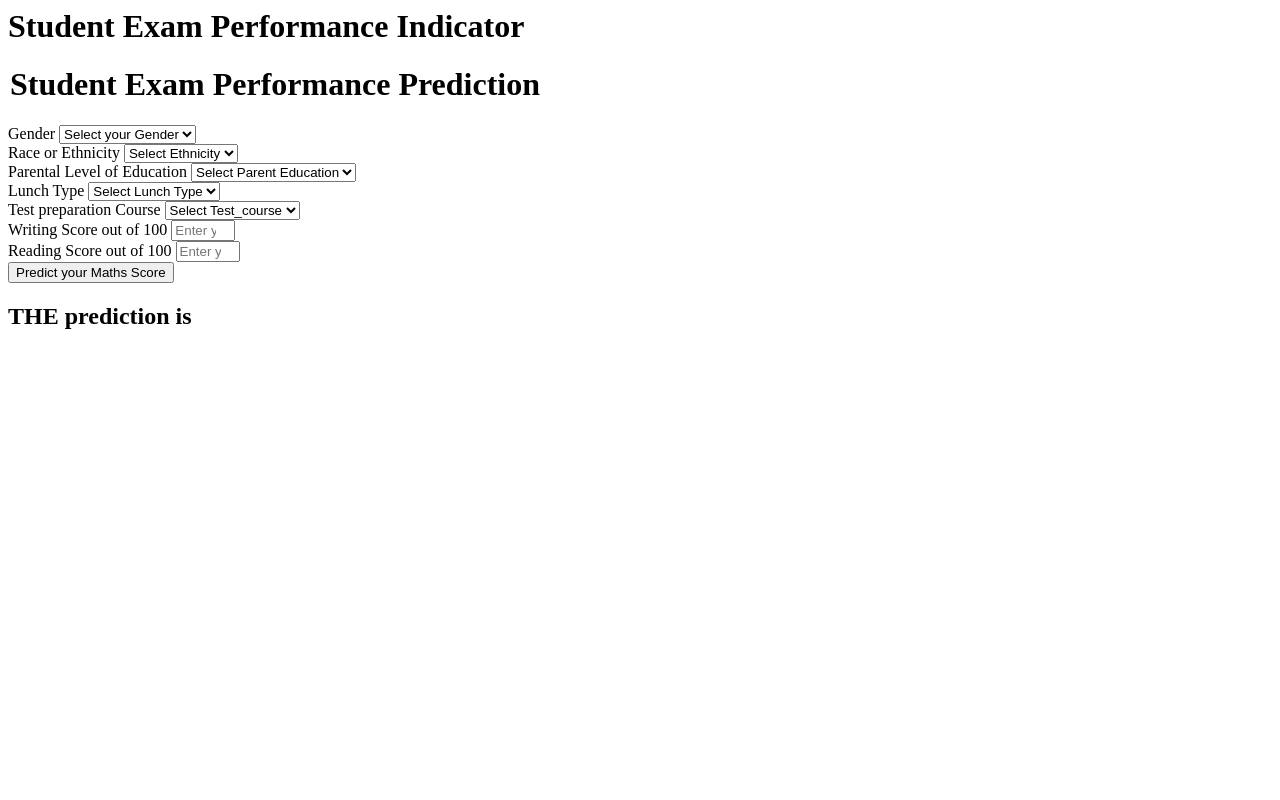
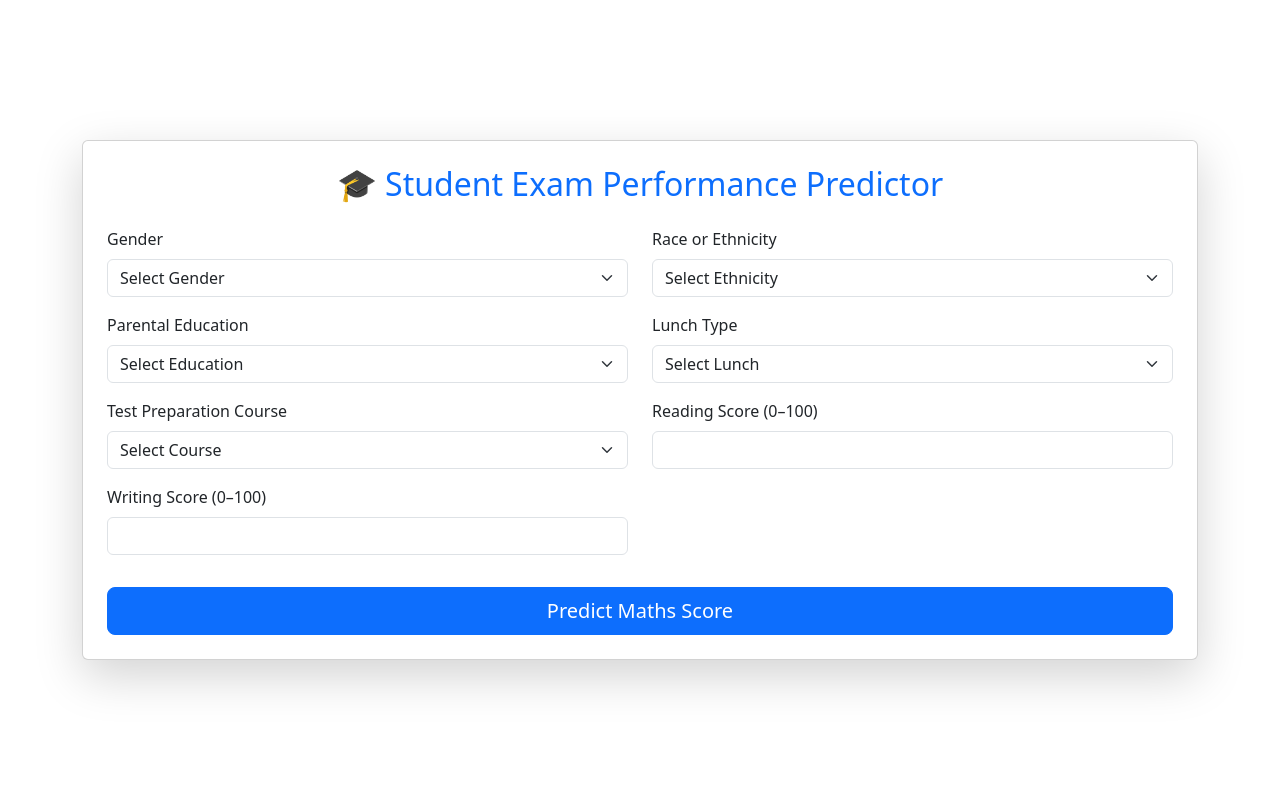
Before and after one commit to harshpatel1605/End-to-End-MLProject, a Flask app: page /predictdata in a window 1280 px wide. Run offline with Flask 3, Linux system fonts and the light colour scheme.

Commit message:
final commit

```diff
--- a/app.py
+++ b/app.py
@@ -1,4 +1,3 @@
-print("Step 1 - App file started")
 from flask import Flask,request,render_template
 import numpy as np
 import pandas as pd
@@ -37,8 +36,6 @@ def predict_datapoint():
 
         return render_template('home.html',results=results[0])
 
-print("Step 2 - Routes defined")
 
 if __name__ == '__main__':
-    print("Step 3 - Before run")
-    app.run(host="127.0.0.1", port=5000, debug=False)
+    app.run(debug=True,host="0.0.0.0",port=5000)
--- a/src/mlproject/exception.py
+++ b/src/mlproject/exception.py
@@ -1,5 +1,4 @@
 import sys
-from src.mlproject.logger import logging
 
 def error_message_detail(error  , erroe_detail:sys):
     _,_,exc_tb = erroe_detail.exc_info()
--- a/templates/home.html
+++ b/templates/home.html
@@ -1,111 +1,118 @@
-<html>
-<body>
-    <div class="login">
-       <h1>Student Exam Performance Indicator</h1>
+<!DOCTYPE html>
+<html lang="en">
+<head>
+    <meta charset="UTF-8">
+    <title>Student Exam Performance Indicator</title>
+
+    <!-- Bootstrap 5 CDN -->
+    <link href="https://cdn.jsdelivr.net/npm/bootstrap@5.3.2/dist/css/bootstrap.min.css" rel="stylesheet">
+
+    <!-- Custom CSS -->
+    <link rel="stylesheet" href="{{ url_for('static', filename='style.css') }}">
+</head>
+
+<body class="bg-gradient">
+
+<div class="container d-flex justify-content-center align-items-center min-vh-100">
+    <div class="card shadow-lg p-4 form-card">
+
+        <h2 class="text-center mb-4 text-primary">
+            🎓 Student Exam Performance Predictor
+        </h2>
 
         <form action="{{ url_for('predict_datapoint')}}" method="post">
-        <h1>
-            <legend>Student Exam Performance Prediction</legend>
-        </h1>
-        <div class="mb-3">
+
+            <div class="row">
+
+                <!-- Gender -->
+                <div class="col-md-6 mb-3">
                     <label class="form-label">Gender</label>
-            <select class="form-control" name="gender" placeholder="Enter you Gender" required>
-                <option class="placeholder" selected disabled value="">Select your Gender</option>
-                <option value="male">
-                    Male
-                </option>
-                <option value="female">
-                    Female
-                </option>
+                    <select class="form-select" name="gender" required>
+                        <option selected disabled value="">Select Gender</option>
+                        <option value="male">Male</option>
+                        <option value="female">Female</option>
                     </select>
                 </div>
-        <div class="mb-3">
+
+                <!-- Ethnicity -->
+                <div class="col-md-6 mb-3">
                     <label class="form-label">Race or Ethnicity</label>
-            <select class="form-control" name="ethnicity" placeholder="Enter you ethnicity" required>
-                <option class="placeholder" selected disabled value="">Select Ethnicity</option>
-                <option value="group A">
-                    Group A
-                </option>
-                <option value="group B">
-                    Group B
-                </option>
-                <option value="group C">
-                    Group C
-                </option>
-                <option value="group D">
-                    Group D
-                </option>
-                <option value="group E">
-                    Group E
-                </option>
+                    <select class="form-select" name="ethnicity" required>
+                        <option selected disabled value="">Select Ethnicity</option>
+                        <option value="group A">Group A</option>
+                        <option value="group B">Group B</option>
+                        <option value="group C">Group C</option>
+                        <option value="group D">Group D</option>
+                        <option value="group E">Group E</option>
                     </select>
                 </div>
-        <div class="mb-3">
-            <label class="form-label">Parental Level of Education</label>
-            <select class="form-control" name="parental_level_of_education"
-                placeholder="Enter you Parent Education" required>
-                <option class="placeholder" selected disabled value="">Select Parent Education</option>
-                <option value="associate's degree">
-                    associate's degree
-                </option>
-                <option value="bachelor's degree">
-                    bachelor's degree
-                </option>
-                <option value="high school">
-                    high school
-                </option>
-                <option value="master's degree">
-                    master's degree
-                </option>
-                <option value="some college">
-                    some college
-                </option>
-                <option value="some high school">
-                    some high school
-                </option>
+
+                <!-- Parent Education -->
+                <div class="col-md-6 mb-3">
+                    <label class="form-label">Parental Education</label>
+                    <select class="form-select" name="parental_level_of_education" required>
+                        <option selected disabled value="">Select Education</option>
+                        <option value="associate's degree">Associate's Degree</option>
+                        <option value="bachelor's degree">Bachelor's Degree</option>
+                        <option value="high school">High School</option>
+                        <option value="master's degree">Master's Degree</option>
+                        <option value="some college">Some College</option>
+                        <option value="some high school">Some High School</option>
                     </select>
                 </div>
-        <div class="mb-3">
+
+                <!-- Lunch -->
+                <div class="col-md-6 mb-3">
                     <label class="form-label">Lunch Type</label>
-            <select class="form-control" name="lunch" placeholder="Enter you Lunch" required>
-                <option class="placeholder" selected disabled value="">Select Lunch Type</option>
-                <option value="free/reduced">
-                    free/reduced
-                </option>
-                <option value="standard">
-                    standard
-                </option>
+                    <select class="form-select" name="lunch" required>
+                        <option selected disabled value="">Select Lunch</option>
+                        <option value="free/reduced">Free/Reduced</option>
+                        <option value="standard">Standard</option>
                     </select>
                 </div>
-        <div class="mb-3">
-            <label class="form-label">Test preparation Course</label>
-            <select class="form-control" name="test_preparation_course" placeholder="Enter you Course"
-                required>
-                <option class="placeholder" selected disabled value="">Select Test_course</option>
-                <option value="none">
-                    None
-                </option>
-                <option value="completed">
-                    Completed
-                </option>
+
+                <!-- Test Prep -->
+                <div class="col-md-6 mb-3">
+                    <label class="form-label">Test Preparation Course</label>
+                    <select class="form-select" name="test_preparation_course" required>
+                        <option selected disabled value="">Select Course</option>
+                        <option value="none">None</option>
+                        <option value="completed">Completed</option>
                     </select>
                 </div>
-        <div class="mb-3">
-            <label class="form-label">Writing Score out of 100</label>
+
+                <!-- Reading Score -->
+                <div class="col-md-6 mb-3">
+                    <label class="form-label">Reading Score (0–100)</label>
                     <input class="form-control" type="number" name="reading_score"
-                placeholder="Enter your Reading score" min='0' max='100' />
+                        min="0" max="100" required>
                 </div>
-        <div class="mb-3">
-            <label class="form-label">Reading Score out of 100</label>
+
+                <!-- Writing Score -->
+                <div class="col-md-6 mb-3">
+                    <label class="form-label">Writing Score (0–100)</label>
                     <input class="form-control" type="number" name="writing_score"
-                placeholder="Enter your Reading Score" min='0' max='100' />
+                        min="0" max="100" required>
                 </div>
-        <div class="mb-3">
-            <input class="btn btn-primary" type="submit" value="Predict your Maths Score" required />
+
+            </div>
+
+            <!-- Submit Button -->
+            <div class="d-grid mt-3">
+                <button class="btn btn-primary btn-lg" type="submit">
+                    Predict Maths Score
+                </button>
             </div>
         </form>
-    <h2>
-       THE  prediction is {{results}}
-    </h2>
-   <body>
+
+        {% if results %}
+        <div class="alert alert-success text-center mt-4">
+            <h4>📊 Predicted Maths Score: {{ results }}</h4>
+        </div>
+        {% endif %}
+
+    </div>
+</div>
+
+</body>
 </html>
```
Also changed, not shown: templates/style.css (added, +37 -0 lines), .github/workflows/main.yml (added), 4 other files. Lines whose indentation alone changed are shown as unchanged.
